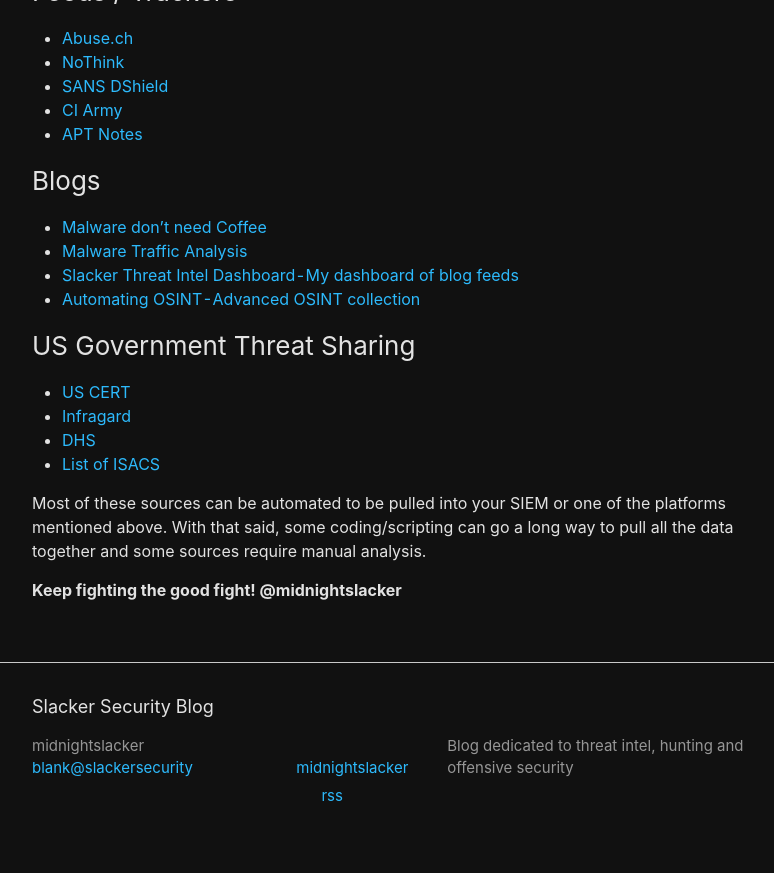
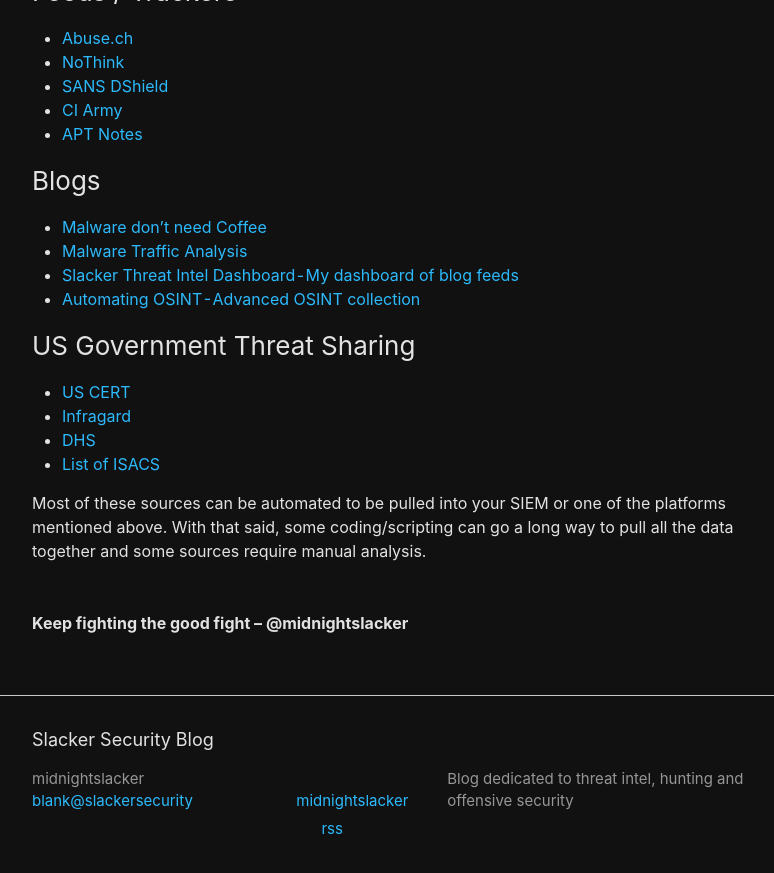
Before and after one commit to slackersecurity/blog, a Jekyll site: the page built from _posts/2018-01-11-threat-intel-1.md, in a window 1280 px wide and 900 px high, scrolled down 1110 px. Shown: the top 873 px of the window, without its empty margins (238-1012 px from the left). Built offline with Jekyll 4.4.1, drawn with Linux system fonts in a browser that asks for light colours.

```diff
--- a/_posts/2018-01-11-threat-intel-1.md
+++ b/_posts/2018-01-11-threat-intel-1.md
@@ -54,5 +54,5 @@ Below is by no means an exaustive list, but it's a good starting point. Now, let
 
 Most of these sources can be automated to be pulled into your SIEM or one of the platforms mentioned above.
 With that said, some coding/scripting can go a long way to pull all the data together and some sources require manual analysis.
-
-**Keep fighting the good fight! @midnightslacker**
+<br/><br/>
+**Keep fighting the good fight -- @midnightslacker**
```
